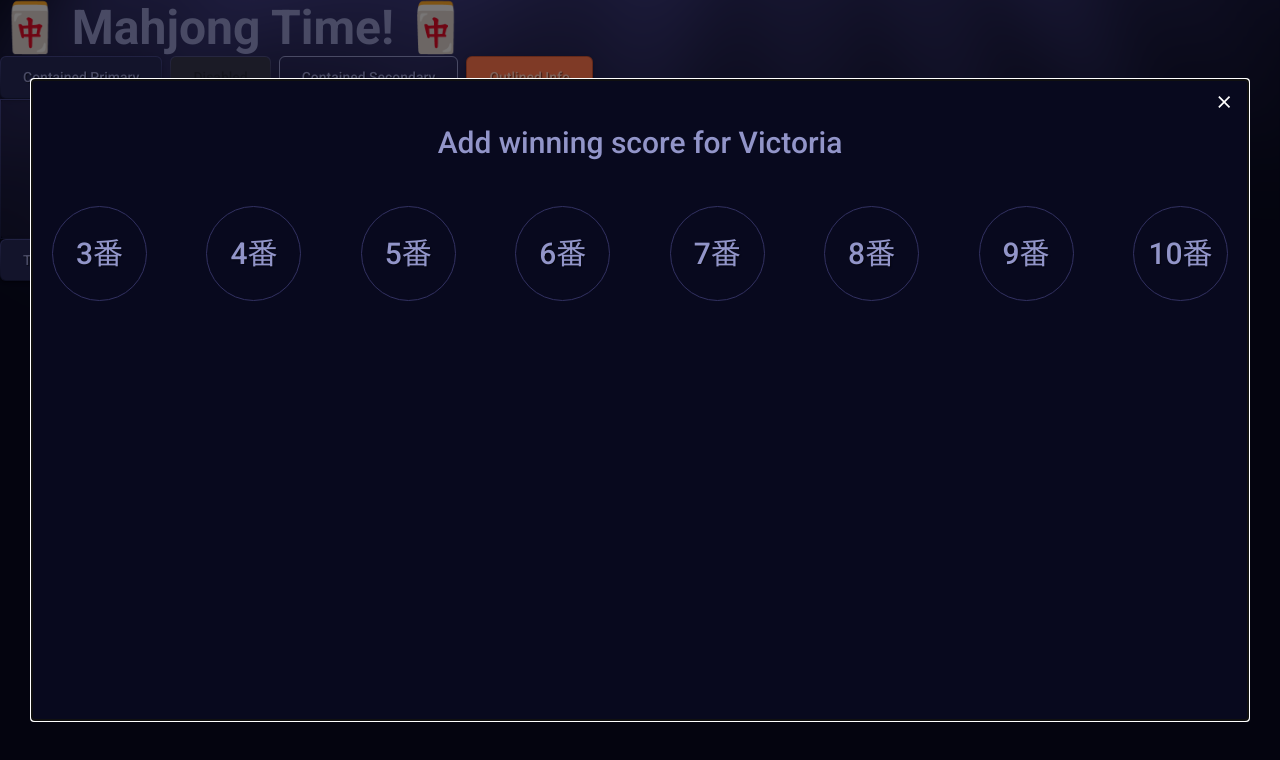
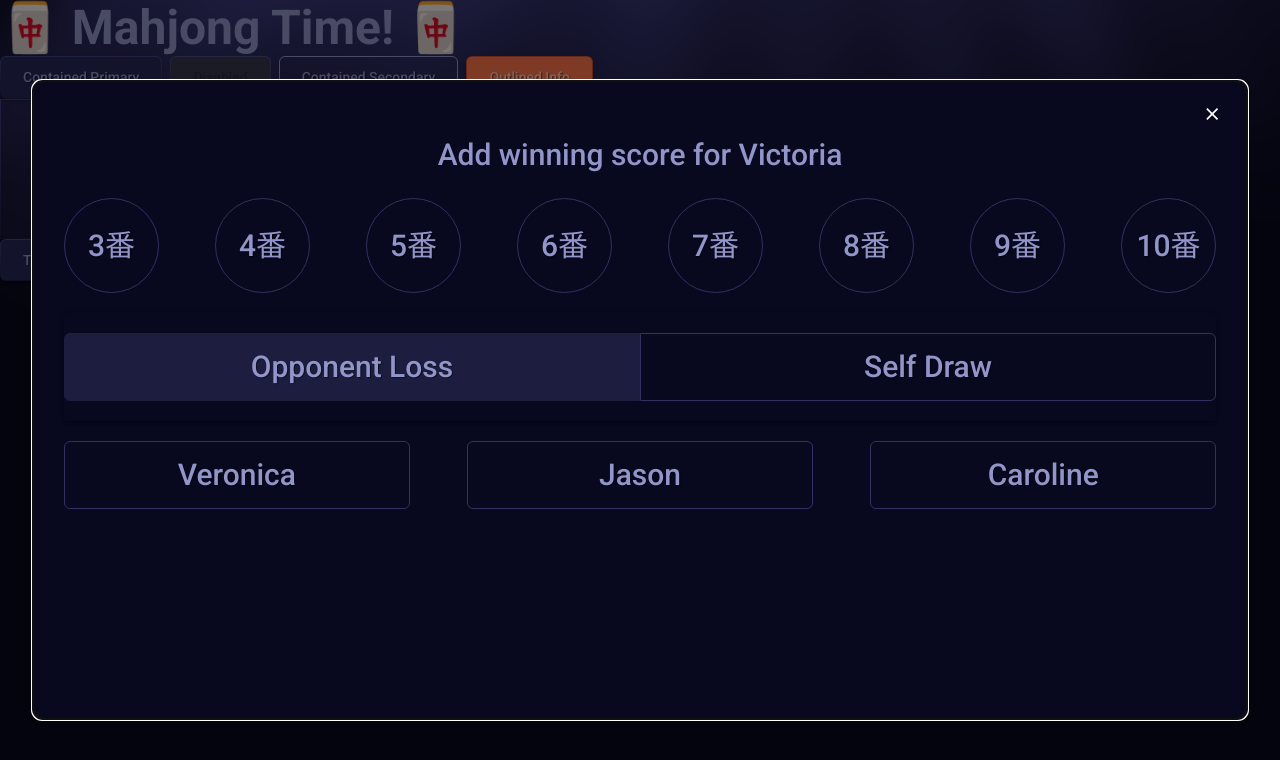
Before and after one commit to jayd74/mahjong-time, a Next.js app: page / in a window 1280 px wide. Shown: the top 760 px of the page. Built offline with nearby package versions, Linux system fonts and the light colour scheme; a web font is replaced by a local one.

Commit message:
Add win type and name buttons

```diff
--- a/src/components/ScoreModal.tsx
+++ b/src/components/ScoreModal.tsx
@@ -1,17 +1,35 @@
 import { useState } from 'react';
-import { Box, Typography, Modal } from '@mui/material';
+import { Box, Typography, Modal, ButtonGroup } from '@mui/material';
 import CloseIcon from '@mui/icons-material/Close';
 import ScoreModalButton from '@components/ScoreModalButton';
 
 const ScoreModal = ({ setShowScoreModal, open }) => {
-  const [selectedButton, setSelectedButton] = useState(null);
+  const [selectedPointsButton, setSelectedPointsButton] = useState(null);
+  const [selectedWinTypeButton, setSelectedWinTypeButton] =
+    useState('Opponent loss');
+  const [selectedNameButton, setSelectedNameButton] = useState(null);
 
   const handleCloseModal = () => {
     setShowScoreModal(false);
+    setSelectedPointsButton(null);
+    setSelectedWinTypeButton('Opponent loss');
+    setSelectedNameButton(null);
   };
 
-  const handlePointsButtonClick = (text) => {
-    setSelectedButton((prev) => (prev === text ? null : text));
+  const handlePointsButtonClick = (pointsText) => {
+    setSelectedPointsButton((prev) =>
+      prev === pointsText ? null : pointsText
+    );
+  };
+
+  const handleWinTypeButtonClick = (winTypeText) => {
+    setSelectedWinTypeButton((prev) =>
+      prev === winTypeText ? null : winTypeText
+    );
+  };
+
+  const handleNameButtonClick = (nameText) => {
+    setSelectedNameButton((prev) => (prev === nameText ? null : nameText));
   };
 
   const ScoreModalStyle = {
@@ -20,8 +38,10 @@ const ScoreModal = ({ setShowScoreModal, open }) => {
     left: '50%',
     transform: 'translate(-50%, -50%)',
     width: '95%',
-    padding: '20px',
+    padding: '30px',
     height: '80%',
+    border: '2px solid #736BCE80',
+    borderRadius: '10px',
   };
 
   return (
@@ -35,8 +55,8 @@ const ScoreModal = ({ setShowScoreModal, open }) => {
         <Box
           sx={{
             position: 'absolute',
-            top: 10,
-            right: 10,
+            top: 20,
+            right: 20,
           }}
         >
           <CloseIcon
@@ -59,25 +79,67 @@ const ScoreModal = ({ setShowScoreModal, open }) => {
         </Typography>
         <Box
           sx={{
-            borderRadius: '6px',
-            padding: '20px 0',
+            margin: '20px 0',
             display: 'flex',
             justifyContent: 'space-between',
             alignContent: 'center',
           }}
         >
           {['3番', '4番', '5番', '6番', '7番', '8番', '9番', '10番'].map(
-            (text) => (
+            (pointsText) => (
               <ScoreModalButton
-                key={text}
-                variant="circle"
-                text={text}
-                isSelected={selectedButton === text}
-                onClick={() => handlePointsButtonClick(text)}
+                key={pointsText}
+                variant="points"
+                text={pointsText}
+                isSelected={selectedPointsButton === pointsText}
+                onClick={() => handlePointsButtonClick(pointsText)}
               />
             )
           )}
         </Box>
+        <Box
+          sx={{
+            display: 'flex',
+            width: '100%',
+          }}
+        >
+          <ButtonGroup
+            variant="contained"
+            sx={{
+              width: '100%',
+            }}
+          >
+            {['Opponent loss', 'Self draw'].map((winTypeText) => (
+              <ScoreModalButton
+                key={winTypeText}
+                variant="winType"
+                text={winTypeText}
+                isSelected={selectedWinTypeButton === winTypeText}
+                onClick={() => handleWinTypeButtonClick(winTypeText)}
+              />
+            ))}
+          </ButtonGroup>
+        </Box>
+        {selectedWinTypeButton === 'Opponent loss' && (
+          <Box
+            sx={{
+              width: '100%',
+              display: 'flex',
+              justifyContent: 'space-between',
+              alignContent: 'center',
+            }}
+          >
+            {['Veronica', 'Jason', 'Caroline'].map((nameText) => (
+              <ScoreModalButton
+                key={nameText}
+                variant="names"
+                text={nameText}
+                isSelected={selectedNameButton === nameText}
+                onClick={() => handleNameButtonClick(nameText)}
+              />
+            ))}
+          </Box>
+        )}
       </Box>
     </Modal>
   );
--- a/src/components/ScoreModalButton.tsx
+++ b/src/components/ScoreModalButton.tsx
@@ -1,7 +1,7 @@
 import { Button, Typography } from '@mui/material';
 
 const ScoreModalButton = ({ text, isSelected, onClick, variant }) => {
-  const CircleStyle = (theme) => ({
+  const PointsStyle = (theme) => ({
     background: isSelected ? theme.palette.primary.dark : 'transparent',
     borderRadius: '50%',
     border: '1px solid #323161',
@@ -10,14 +10,36 @@ const ScoreModalButton = ({ text, isSelected, onClick, variant }) => {
     padding: '0',
   });
 
+  const WinTypeStyle = (theme) => ({
+    background: isSelected ? theme.palette.primary.dark : 'transparent',
+    borderRadius: '6px',
+    border: '1px solid #323161',
+    margin: '20px 0',
+    width: '100%',
+    padding: '20px 0',
+  });
+
+  const NamesStyle = (theme) => ({
+    background: isSelected ? theme.palette.primary.dark : 'transparent',
+    borderRadius: '6px',
+    border: '1px solid #323161',
+    margin: '20px 0',
+    width: '30%',
+    padding: '20px 0',
+  });
+
   const DefaultButtonStyle = (theme) => ({
     background: theme.palette.primary.light,
   });
 
   const getButtonStyle = (theme) => {
     switch (variant) {
-      case 'circle':
-        return CircleStyle(theme);
+      case 'points':
+        return PointsStyle(theme);
+      case 'winType':
+        return WinTypeStyle(theme);
+      case 'names':
+        return NamesStyle(theme);
       default:
         return DefaultButtonStyle(theme);
     }
@@ -26,7 +48,7 @@ const ScoreModalButton = ({ text, isSelected, onClick, variant }) => {
   return (
     <Button
       variant="outlined"
-      color="success"
+      color="info"
       sx={(theme) => getButtonStyle(theme)}
       onClick={onClick}
     >
--- a/src/styles/theme.ts
+++ b/src/styles/theme.ts
@@ -36,6 +36,9 @@ export const theme = createTheme({
       secondary: colors.lightRed,
     },
     success: {
+      main: colors.lightGreen,
+    },
+    info: {
       main: colors.borderPurple,
       light: colors.lightPurple,
       dark: colors.darkPurple,
```
